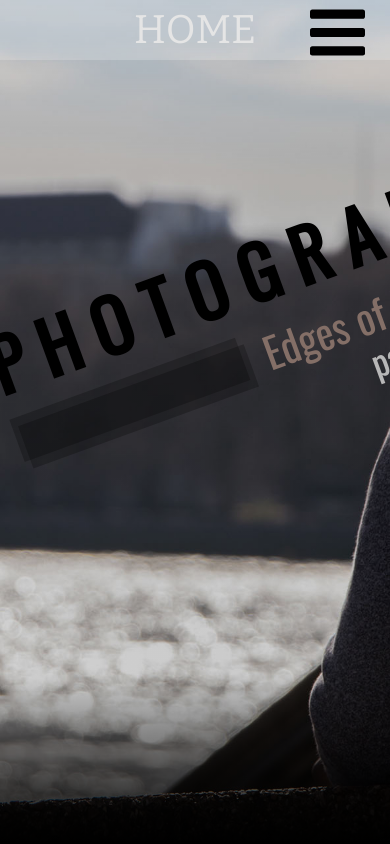
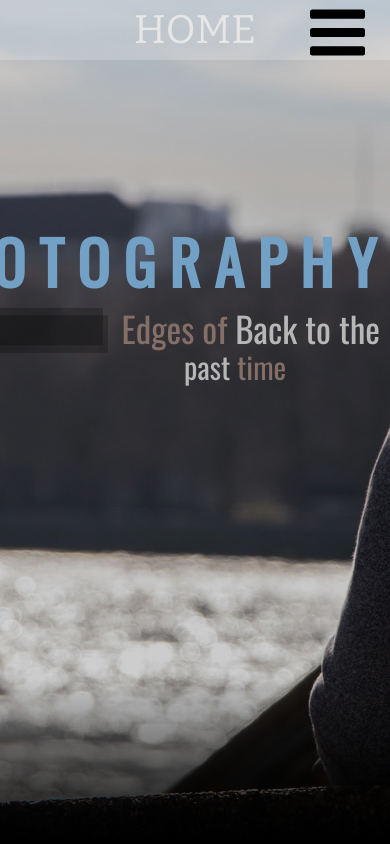
Before and after one commit to klauza/photography-portfolio-app, a plain HTML site: page index.html in a window 390 px wide. Drawn offline with nearby package versions, Linux system fonts and the light colour scheme.

Commit message:
v1.3.11 - home mobile & typo

```diff
--- a/index.html
+++ b/index.html
@@ -44,7 +44,7 @@
 
     <div class="mobile-menu-container">
         <div class="mobile-menu-open">
-            <img src="/svg/menu.svg" alt="">
+            <img src="./svg/menu.svg" alt="">
         </div>
     </div>
 
@@ -71,7 +71,7 @@
     </div>
 
     <div class="mobile-exit">
-        <img src="/svg/exit.svg" alt="">
+        <img src="./svg/exit.svg" alt="">
     </div>
 
   </div>
--- a/scss-photography/_general.scss
+++ b/scss-photography/_general.scss
@@ -13,7 +13,15 @@ $ff-b: 'Bitter';
 $ff-d: 'Dancing+Script';
 $ff-p: 'Permanent+Marker';
 
+@mixin mediaQ($width: 768px){
+    @media(max-width: $width){
+        @content;
+    }
+}
 
+/*
+@include mediaQ{ }
+*/
 
 
 
--- a/scss-photography/_home.scss
+++ b/scss-photography/_home.scss
@@ -19,6 +19,8 @@
         top: 0; left: 0;
         width: 100%;
 
+
+
         &__description{
             position: absolute;
             top: 30%; left: 22.5%;
@@ -26,10 +28,12 @@
             transform: rotateZ(-20deg) scale(1.5);
             font-family: Oswald, sans-serif;
 
+
+
             h1{
                 font-size: 2em;
                 text-transform: uppercase;
-                color: black;
+                color: rgb(115, 160, 197);
                 position: relative;
                 margin: 0;
                 letter-spacing: 11px;
@@ -60,7 +64,7 @@
                 margin: 0;
             }
             h4{
-                text-indent: 240px;
+                text-indent: 225px;
             }
             h3{
                 margin-top: 10px;
@@ -69,6 +73,14 @@
             span{
                 color: #846F67;
             }
+
+            @include mediaQ{
+                transform: rotateZ(0deg) scale(1.25) translate(-50%, -50%);
+
+                top: 38%; left: 50%;
+
+            }
+
         }
     }
 
```
Also changed, not shown: README.md, style-photography.css, 1 other file.
